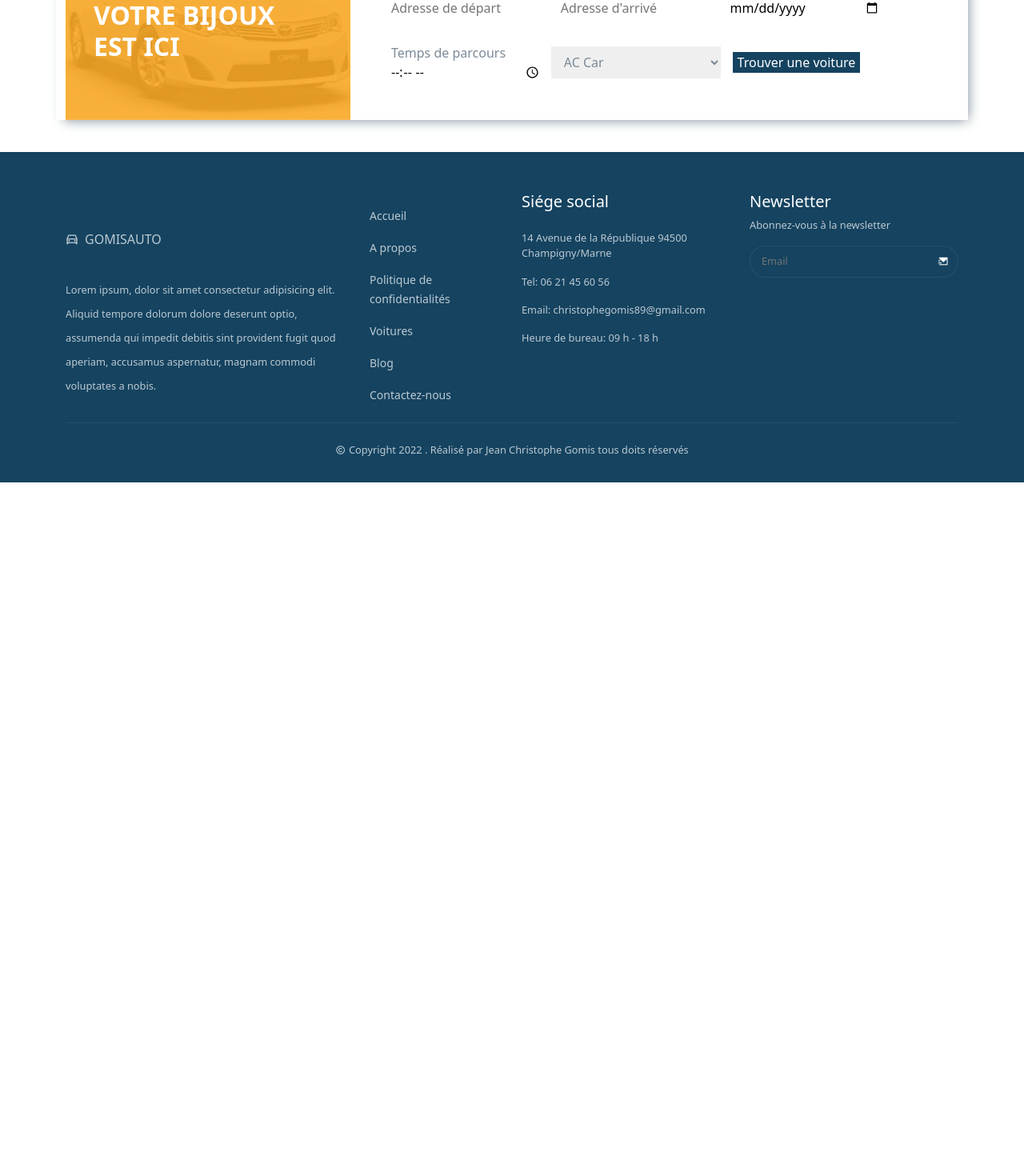
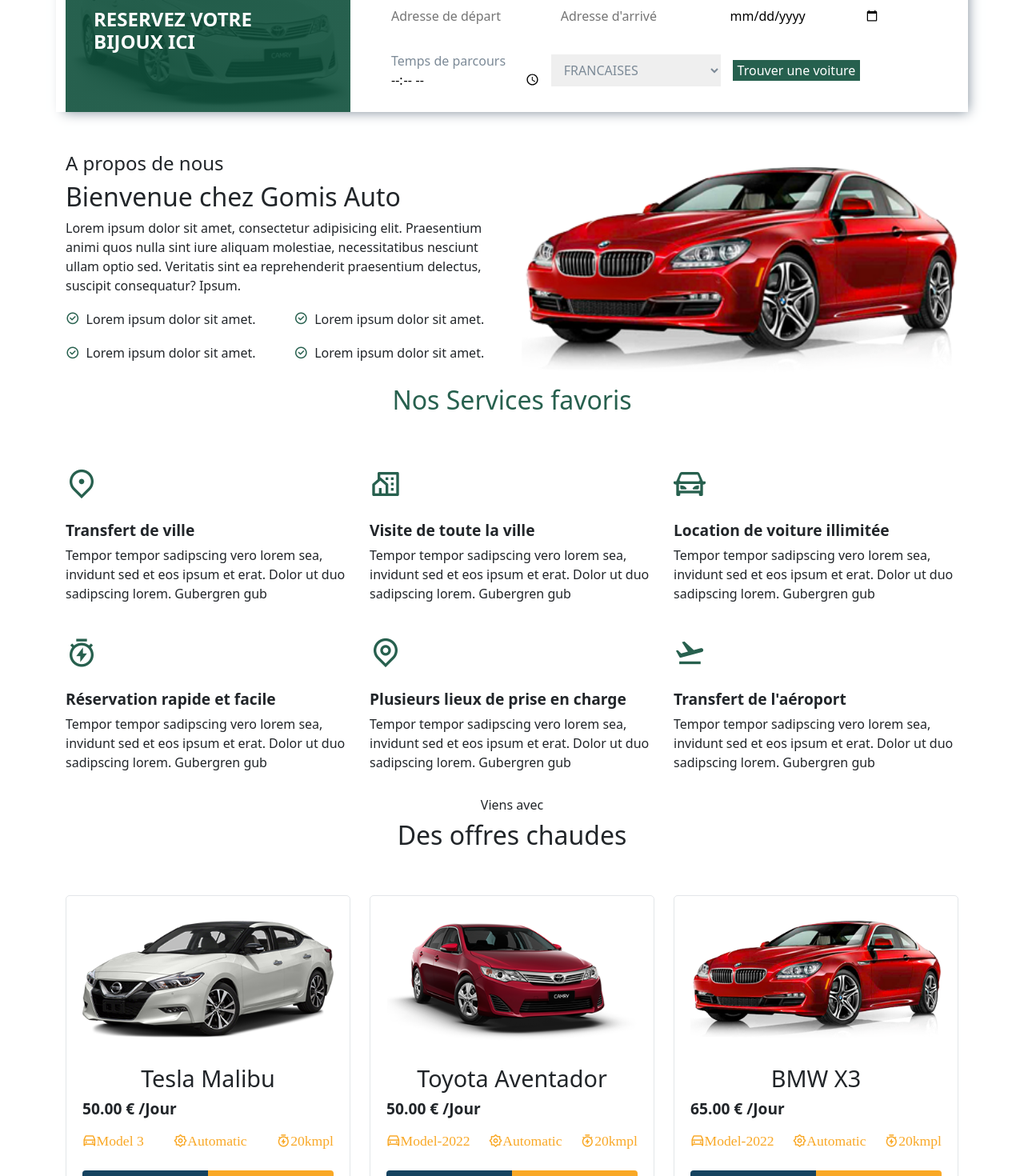
Before and after one commit to JCG89/GOMISAUTO, a React (Create React App) app: page /home in a window 1280 px wide. Shown: the part 867-2337 px from the top of the page at 80% size. Before the commit the page ends 1470 px from the top, so only its background shows below. Built offline with nearby package versions, Linux system fonts and the light colour scheme.

Commit message:
modification of serviceData.js, Helmet.jsx , indCarForm.jsx, index.css Home.jsx, FindCarForm.css, ServicesList.jsx files, creation of ServiceList and CarItem components

```diff
--- a/src/assets/data/serviceData.js
+++ b/src/assets/data/serviceData.js
@@ -1,42 +1,42 @@
 const serviceData = [
   {
     id: 1,
-    title: "City Transfer",
+    title: "Transfert de ville",
     icon: "ri-map-pin-2-line",
     desc: "Tempor tempor sadipscing vero lorem sea, invidunt sed et eos ipsum et erat. Dolor ut duo sadipscing lorem. Gubergren gub",
   },
 
   {
     id: 2,
-    title: "Whole  City Tour",
+    title: "Visite de toute la ville",
     icon: "ri-community-line",
     desc: "Tempor tempor sadipscing vero lorem sea, invidunt sed et eos ipsum et erat. Dolor ut duo sadipscing lorem. Gubergren gub",
   },
 
   {
     id: 3,
-    title: "Unlimited Miles Car Rental",
+    title: "Location de voiture illimitée",
     icon: "ri-roadster-line",
     desc: "Tempor tempor sadipscing vero lorem sea, invidunt sed et eos ipsum et erat. Dolor ut duo sadipscing lorem. Gubergren gub",
   },
 
   {
     id: 4,
-    title: "Fast & Easy Booking",
+    title: "Réservation rapide et facile",
     icon: "ri-timer-flash-line",
     desc: "Tempor tempor sadipscing vero lorem sea, invidunt sed et eos ipsum et erat. Dolor ut duo sadipscing lorem. Gubergren gub",
   },
 
   {
     id: 5,
-    title: "Many Pickup Locations",
+    title: "Plusieurs lieux de prise en charge",
     icon: "ri-map-pin-line",
     desc: "Tempor tempor sadipscing vero lorem sea, invidunt sed et eos ipsum et erat. Dolor ut duo sadipscing lorem. Gubergren gub",
   },
 
   {
     id: 6,
-    title: "Airport Transfer",
+    title: "Transfert de l'aéroport",
     icon: "ri-flight-takeoff-line",
     desc: "Tempor tempor sadipscing vero lorem sea, invidunt sed et eos ipsum et erat. Dolor ut duo sadipscing lorem. Gubergren gub",
   },
--- a/src/components/Helmet/Helmet.jsx
+++ b/src/components/Helmet/Helmet.jsx
@@ -1,7 +1,7 @@
 import React from "react";
 
 const Helmet = (props) => {
-  document.title = "Rent Car Service" + props.title;
+  document.title = "Location de voitures" + props.title;
   return <div className="w-100">{props.children}</div>;
 };
 
--- /dev/null
+++ b/src/components/UI/AboutSection.jsx
@@ -0,0 +1,55 @@
+import React from "react";
+import "../../styles/AboutSection.css";
+
+import { Container, Row, Col } from "reactstrap";
+import aboutImg from "../../assets/all-images/cars-img/bmw-offer.png";
+
+const AboutSection = () => {
+  return (
+    <section>
+      <Container>
+        <Row>
+          <Col lg="6" md="6">
+            <div className="about_section-content">
+              <h4 className="section_subtitle">A propos de nous</h4>
+              <h2 className="section_title">Bienvenue chez Gomis Auto</h2>
+              <p className="section_description">
+                Lorem ipsum dolor sit amet, consectetur adipisicing elit.
+                Praesentium animi quos nulla sint iure aliquam molestiae,
+                necessitatibus nesciunt ullam optio sed. Veritatis sint ea
+                reprehenderit praesentium delectus, suscipit consequatur? Ipsum.
+              </p>
+              <div className="about_section-item d-flex align-items-center">
+                <p className="section_description d-flex align-items-center gap-2">
+                  <i className="ri-checkbox-circle-line"></i>Lorem ipsum dolor
+                  sit amet.
+                </p>
+                <p className="section_description d-flex align-items-center gap-2">
+                  <i className="ri-checkbox-circle-line"></i>Lorem ipsum dolor
+                  sit amet.
+                </p>
+              </div>
+              <div className="about_section-item d-flex align-items-center">
+                <p className="section_description d-flex align-items-center gap-2">
+                  <i className="ri-checkbox-circle-line"></i>Lorem ipsum dolor
+                  sit amet.
+                </p>
+                <p className="section_description d-flex align-items-center gap-2">
+                  <i className="ri-checkbox-circle-line"></i>Lorem ipsum dolor
+                  sit amet.
+                </p>
+              </div>
+            </div>
+          </Col>
+          <Col lg="6" md="6">
+            <div className="about_img">
+              <img src={aboutImg} alt="" className="w-100" />
+            </div>
+          </Col>
+        </Row>
+      </Container>
+    </section>
+  );
+};
+
+export default AboutSection;
--- /dev/null
+++ b/src/components/UI/CarItem.jsx
@@ -0,0 +1,48 @@
+import React from "react";
+import { Col } from "reactstrap";
+import { Link } from "react-router-dom";
+import "../../styles/CarItem.css";
+
+const CarItem = (props) => {
+  const { imgUrl, model, carName, automatic, speed, price } = props.item;
+  return (
+    <Col lg="4" md="4" sm="6" className="mb-5">
+      <div className="car_item">
+        <div className="car_img">
+          <img src={imgUrl} alt="voiture" className="w-100" />
+        </div>
+        <div className="car_item-content mt-4">
+          <h4 className="section_title text-center">{carName}</h4>
+          <h6 className="rent_price mt">
+            {price}.00 € <span>/Jour</span>
+          </h6>
+          <div className="car_item-info d-flex align-items-center justify-content-between mt-3 mb-4">
+            <span className=" d-flex align-items-center gap-2">
+              <i className="ri-car-line" style={{ color: "#f9a826" }}>
+                {model}
+              </i>
+            </span>
+            <span className=" d-flex align-items-center gap-2">
+              <i className="ri-settings-2-line" style={{ color: "#f9a826" }}>
+                {automatic}
+              </i>
+            </span>
+            <span className=" d-flex align-items-center gap-2">
+              <i className="ri-timer-flash-line" style={{ color: "#f9a826" }}>
+                {speed}
+              </i>
+            </span>
+          </div>
+          <button className=" w-50 car_item-btn car_btn-rent">
+            <Link to={`/car/${carName}`}>Louer</Link>
+          </button>
+          <button className=" w-50 car_item-btn car_btn-details">
+            <Link to={`/car/${carName}`}>Details</Link>
+          </button>
+        </div>
+      </div>
+    </Col>
+  );
+};
+
+export default CarItem;
--- a/src/components/UI/FindCarForm.jsx
+++ b/src/components/UI/FindCarForm.jsx
@@ -24,8 +24,8 @@ const FindCarForm = () => {
         </FormGroup>
         <FormGroup className="select_group">
           <select name="" id="">
-            <option value="ac">AC Car</option>
-            <option value="non-ac">Non AC Car</option>
+            <option value="ac">FRANCAISES</option>
+            <option value="non-ac">AUTRES</option>
           </select>
         </FormGroup>
         <FormGroup className="form_group">
--- /dev/null
+++ b/src/components/UI/ServicesList.jsx
@@ -0,0 +1,31 @@
+import React from "react";
+import "../../styles/ServicesList.css";
+import "../../assets/data/serviceData";
+import serviceData from "../../assets/data/serviceData";
+import { Col } from "reactstrap";
+
+const ServicesList = () => {
+  return (
+    <>
+      {serviceData.map((item) => {
+        return <ServiceItem item={item} key={item.id} />;
+      })}
+    </>
+  );
+};
+
+const ServiceItem = ({ item }) => {
+  return (
+    <Col lg="4" md="4" sm="6" className="mb-3">
+      <div className="service_item ">
+        <span className="mb-3 d-inline-block">
+          <i className={item.icon} />
+        </span>
+        <h6>{item.title}</h6>
+        <p className="section_description">{item.desc}</p>
+      </div>
+    </Col>
+  );
+};
+
+export default ServicesList;
--- a/src/index.css
+++ b/src/index.css
@@ -8,8 +8,9 @@
   margin: 0;
   padding: 0;
   box-sizing: border-box;
-  font-family: "Roboto Condensed", sans-serif, "Source Sans Pro", sans-serif,
-    "Ubuntu", sans-serif;
+  font-family: "Lucida Sans", "Lucida Sans Regular", "Lucida Grande",
+    "Lucida Sans Unicode", Geneva, Verdana, sans-serif, sans-serif,
+    "Source Sans Pro", sans-serif, "Ubuntu", sans-serif;
 }
 
 /* Predefine css*/
--- a/src/pages/Home.jsx
+++ b/src/pages/Home.jsx
@@ -2,8 +2,11 @@ import React from "react";
 import HeroSlider from "../components/UI/HeroSlider";
 import Helmet from "../components/Helmet/Helmet";
 import { Container, Row, Col } from "reactstrap";
-
 import FindCarForm from "../components/UI/FindCarForm";
+import AboutSection from "../components/UI/AboutSection";
+import ServicesList from "../components/UI/ServicesList";
+import carData from "../assets/data/carData";
+import CarItem from "../components/UI/CarItem";
 
 const Home = () => {
   return (
@@ -16,7 +19,7 @@ const Home = () => {
             <Row className="form_row">
               <Col lg="4" md="4">
                 <div className="find_cars-left">
-                  <h2>VOTRE BIJOUX EST ICI </h2>
+                  <h4>RESERVEZ VOTRE BIJOUX ICI </h4>
                 </div>
               </Col>
               <Col lg="8" md="8" sm="12">
@@ -26,6 +29,39 @@ const Home = () => {
           </Container>
         </div>
       </section>
+      {/*=============About section=============*/}
+      <AboutSection />
+      {/*=========Services section*/}
+      <section>
+        <Container>
+          <Row>
+            <Col lg="12" className="mb-5">
+              <h2
+                className="section_title  text-center"
+                style={{ color: "rgb(15, 79, 59, 0.9)" }}
+              >
+                Nos Services favoris
+              </h2>
+            </Col>
+            <ServicesList />
+          </Row>
+        </Container>
+      </section>
+
+      {/**============car offer section */}
+      <section>
+        <Container>
+          <Row>
+            <Col lg="12" className="text-center mb-5">
+              <h6 className="section_subtitle"> Viens avec</h6>
+              <h2 className="section_title">Des offres chaudes</h2>
+            </Col>
+            {carData.slice(0, 6).map((item) => {
+              return <CarItem item={item} key={item.id} />;
+            })}
+          </Row>
+        </Container>
+      </section>
     </Helmet>
   );
 };
--- /dev/null
+++ b/src/styles/AboutSection.css
@@ -0,0 +1,10 @@
+.about_section-item {
+  column-gap: 3rem;
+}
+.about_section-item p i {
+  color: rgba(15, 79, 59, 0.9);
+  font-size: 1.1rem;
+}
+.section_title h2 {
+  color: rgba(15, 79, 59, 0.9);
+}
--- /dev/null
+++ b/src/styles/CarItem.css
@@ -0,0 +1,34 @@
+.car_item {
+  border: 1px solid #7c8a9736;
+  padding: 20px;
+  border-radius: 5px;
+}
+.car_item-info span i {
+  font-size: 1.1rem;
+}
+.car_item-btn {
+  border-radius: 0;
+  border: none;
+  outline: none;
+  background: #154360;
+  padding: 8px 0px;
+}
+.car_item-btn a {
+  text-decoration: none;
+  color: #fff;
+}
+.car_btn-details {
+  background: #f9a826;
+  border-radius: 0px 4px 4px 0px;
+}
+
+.car_btn-rent {
+  border-radius: 4px 0px 0px 4px;
+}
+.car_item-content h4 {
+  font-size: 1.8rem;
+}
+.car_item-content h6 {
+  font-size: 1.2rem;
+  font-weight: 600;
+}
--- a/src/styles/FindCarForm.css
+++ b/src/styles/FindCarForm.css
@@ -1,14 +1,14 @@
 .find_cars-left {
-  background: linear-gradient(rgb(249, 168, 38, 0.9), rgb(249, 168, 38, 0.9)),
+  background: linear-gradient(rgba(15, 79, 59, 0.9), rgba(15, 79, 59, 0.9)),
     url("../assets/all-images/toyota-offer-2.png");
   background-position: center;
   background-repeat: no-repeat;
   background-size: cover;
   padding: 65px 35px;
 }
-.find_cars-left h2 {
+.find_cars-left h4 {
   font-weight: 600;
-  font-size: 2rem;
+  font-size: 1.5rem;
   color: #fff;
 }
 .form_group {
@@ -28,7 +28,7 @@
 .find_car-btn {
   margin-left: 15px;
   border: none;
-  background: #154360;
+  background: rgba(15, 79, 59, 0.9);
   color: #fff;
 }
 .find_car-btn:hover {
@@ -62,7 +62,7 @@
 }
 .hero_form {
   position: absolute;
-  bottom: -160px;
+  bottom: -150px;
   z-index: 11;
   width: 100%;
 }
--- /dev/null
+++ b/src/styles/ServicesList.css
@@ -0,0 +1,15 @@
+.service_item span i {
+  font-size: 2.5rem;
+  color: rgba(15, 79, 59, 0.9);
+}
+.service_item span i:hover {
+  color: #f9a826;
+}
+.service_item h6 {
+  font-size: 1.2rem;
+  font-weight: 600;
+  transition: 0.3s;
+}
+.service_item h6:hover {
+  color: #f9a826;
+}
```
